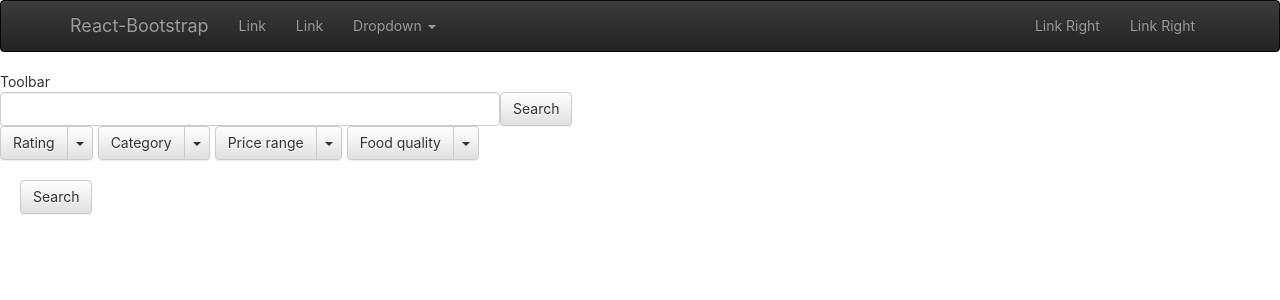
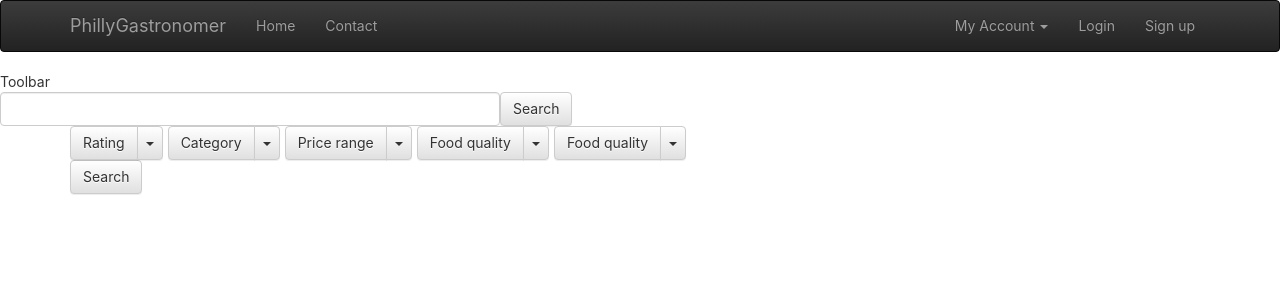
Before and after one commit to olivia-aosun/PhillyGastronomer, a React app in the folder Frontend/: page / in a window 1280 px wide. Shown: the top 300 px of the page. Built offline with nearby package versions, Linux system fonts and the light colour scheme.

Commit message:
Update navbar and filter

```diff
--- a/Frontend/src/components/NavBar/NavBar.js
+++ b/Frontend/src/components/NavBar/NavBar.js
@@ -11,32 +11,30 @@ class NavBar extends Component {
             <Navbar inverse collapseOnSelect>
                 <Navbar.Header>
                     <Navbar.Brand>
-                        <a href="#brand">React-Bootstrap</a>
+                        <a href="#brand">PhillyGastronomer</a>
                     </Navbar.Brand>
                     <Navbar.Toggle />
                 </Navbar.Header>
                 <Navbar.Collapse>
                     <Nav>
                         <NavItem eventKey={1} href="#">
-                            Link
+                            Home
                         </NavItem>
                         <NavItem eventKey={2} href="#">
-                            Link
+                            Contact
                         </NavItem>
-                        <NavDropdown eventKey={3} title="Dropdown" id="basic-nav-dropdown">
-                            <MenuItem eventKey={3.1}>Action</MenuItem>
-                            <MenuItem eventKey={3.2}>Another action</MenuItem>
-                            <MenuItem eventKey={3.3}>Something else here</MenuItem>
-                            <MenuItem divider />
-                            <MenuItem eventKey={3.3}>Separated link</MenuItem>
-                        </NavDropdown>
                     </Nav>
                     <Nav pullRight>
-                        <NavItem eventKey={1} href="#">
-                            Link Right
+                        {/* TODO: only show when the user has signed in  */}
+                        <NavDropdown eventKey={3} title="My Account" id="basic-nav-dropdown">
+                            <MenuItem eventKey={3.1}>History</MenuItem>
+                            <MenuItem eventKey={3.2}>Favorite</MenuItem>
+                        </NavDropdown>
+                        <NavItem eventKey={2} href="#">
+                            Login
                         </NavItem>
                         <NavItem eventKey={2} href="#">
-                            Link Right
+                            Sign up
                         </NavItem>
                     </Nav>
                 </Navbar.Collapse>
--- a/Frontend/src/containers/Filter/Filter.css
+++ b/Frontend/src/containers/Filter/Filter.css
@@ -1,3 +1,16 @@
-.splitButton {
+.buttonToolBar {
+    margin: 20px;
+    width: 1200px;
+    display: flex;
+    justify-content: center;
+}
 
+.grid {
+    width: 1200px;
+    justify-content: center;
 }
+
+.searchButton {
+    margin: 20px;
+    text-align: center;
+}
--- a/Frontend/src/containers/Filter/Filter.js
+++ b/Frontend/src/containers/Filter/Filter.js
@@ -1,7 +1,8 @@
 import React, { Component } from 'react';
-import { Grid, Row, Col, SplitButton, Button, MenuItem } from 'react-bootstrap';
+import { Grid, SplitButton, Button, MenuItem } from 'react-bootstrap';
 import ButtonToolBar from 'react-bootstrap/lib/ButtonToolbar';
 import StarRatings from 'react-star-ratings';
+import classes from './Filter.css';
 
 class Filter extends Component {
     state = {
@@ -50,7 +51,8 @@ class Filter extends Component {
     render() {
         return (
             <div>
-                <ButtonToolBar>
+                <Grid className={classes.grid}>
+                <ButtonToolBar className={classes.buttonToolBar}>
                     <SplitButton
                         title={this.state.rating}
                         onSelect={this.selectRating.bind(this)}
@@ -132,9 +134,22 @@ class Filter extends Component {
                         <MenuItem eventKey="6-10">6-10</MenuItem>
                         <MenuItem eventKey="10 and above">$</MenuItem>
                     </SplitButton>
+                    <SplitButton
+                        title={this.state.food_quality}
+                        id={'splitbutton-foodquality'}
+                        onSelect={this.selectFoodQuality.bind(this)}
+                    >
+                        <MenuItem eventKey="Below 3">Below 3</MenuItem>
+                        <MenuItem eventKey="3-5">3-5</MenuItem>
+                        <MenuItem eventKey="6-10">6-10</MenuItem>
+                        <MenuItem eventKey="10 and above">$</MenuItem>
+                    </SplitButton>
                 </ButtonToolBar>
+                <ButtonToolBar className={classes.buttonToolBar}>
+                    <Button className={classes.searchButton}>Search</Button>
+                </ButtonToolBar>
+                </Grid>
 
-                <Button type="submit" style={{margin: 20}}>Search</Button>
 
             </div>
 
```
